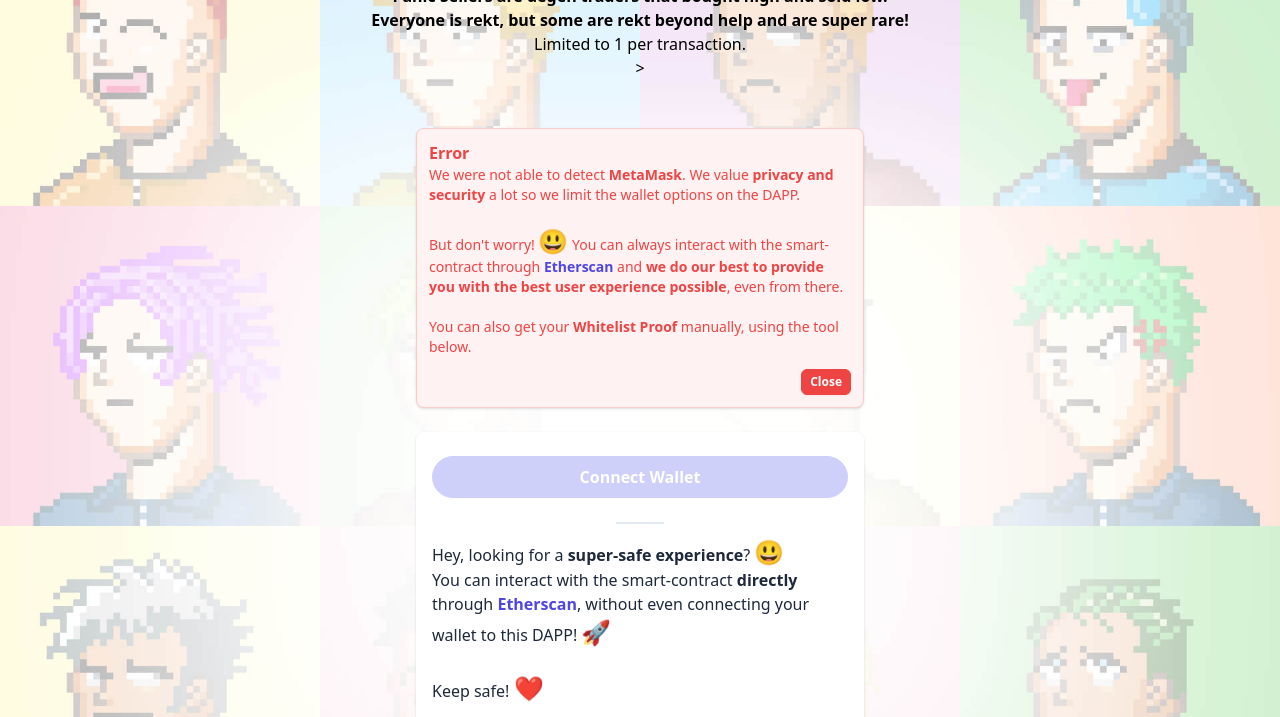
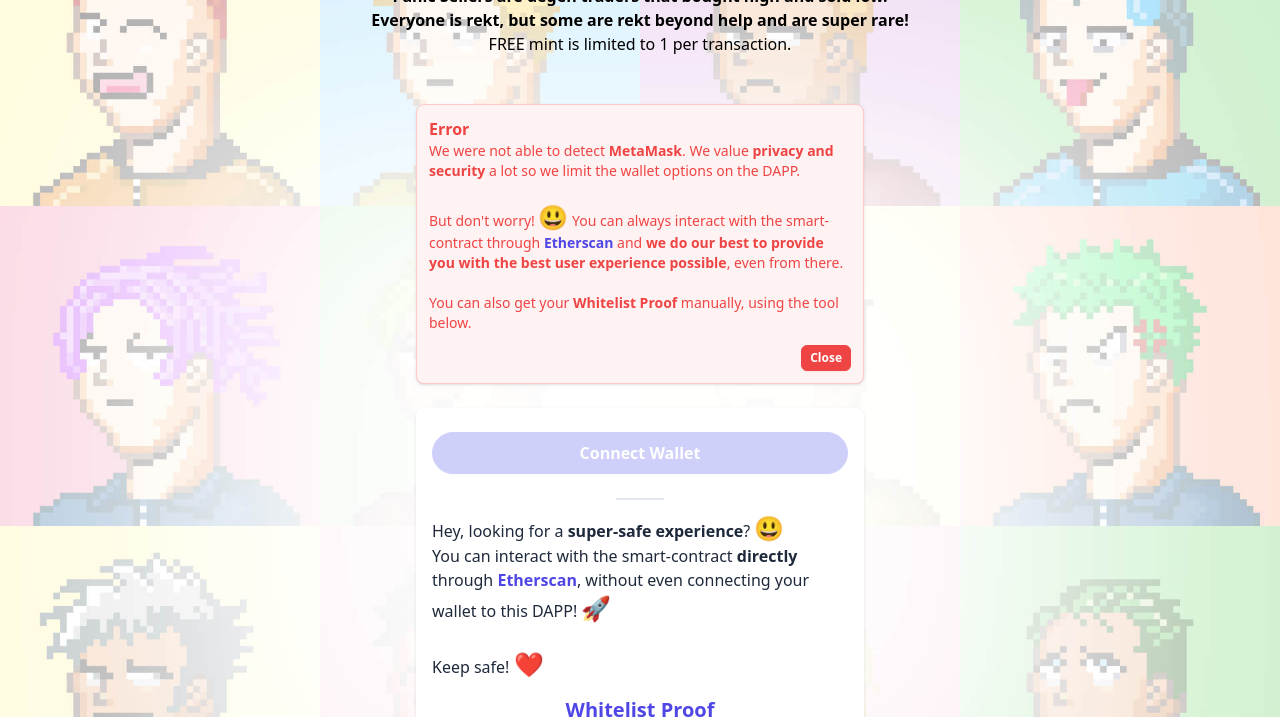
Before and after one commit to PanicSellers/panicsellers.github.io, a plain HTML site: page index.html in a window 1280 px wide. Shown: the part 114-831 px from the top of the page. Drawn offline with Linux system fonts and the light colour scheme.

Commit message:
Update index.html

```diff
--- a/index.html
+++ b/index.html
@@ -18,7 +18,7 @@
     <b>Panic Sellers are degen traders that bought high and sold low.<br>
     Everyone is rekt, but some are rekt beyond help and are super rare!<br>
     </b>
-    <p>Limited to 1 per transaction.</p>>
+    <p>FREE mint is limited to 1 per transaction.</p>
     </center>
 
     <div id="minting-dapp"></div>
```
